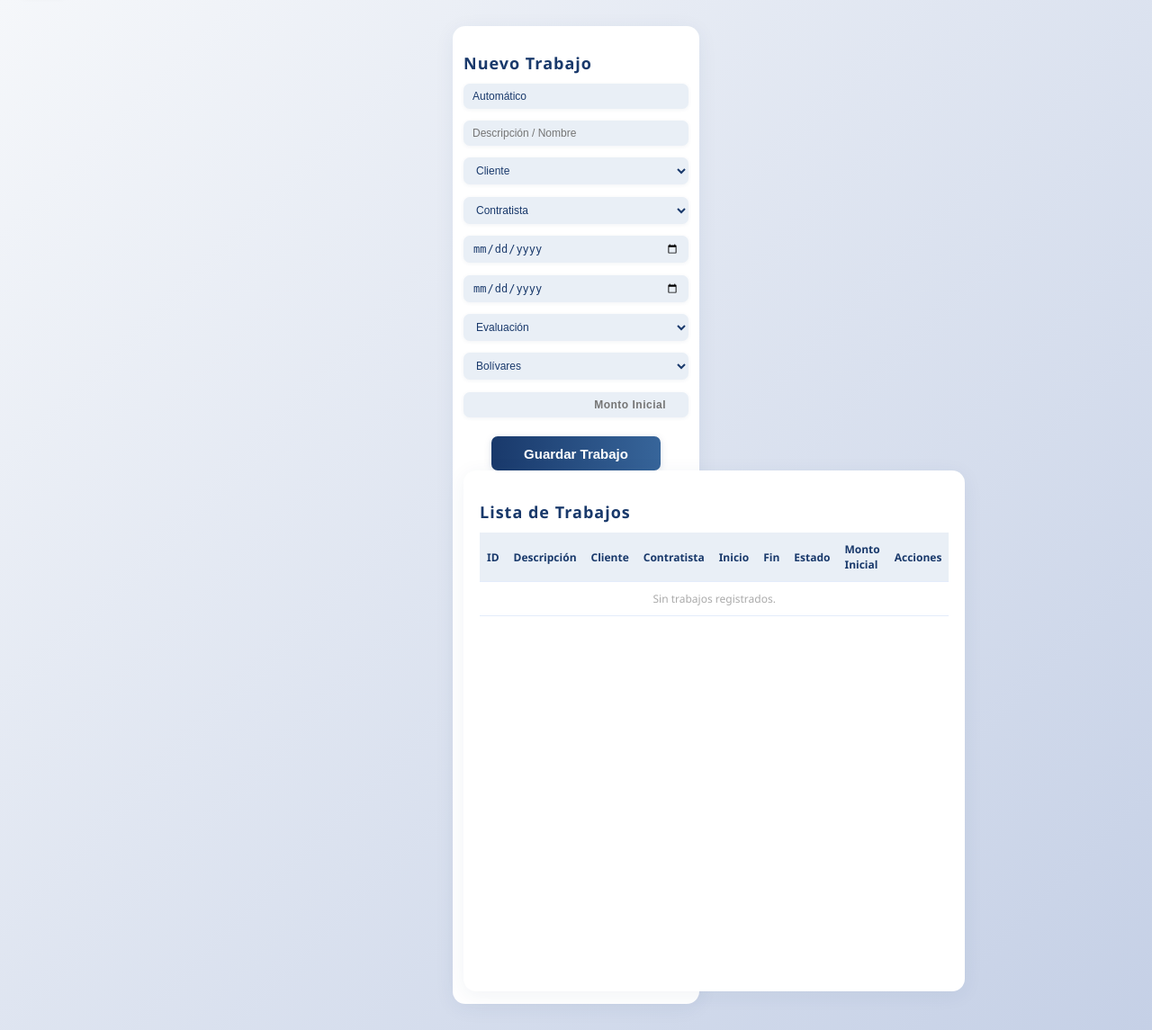
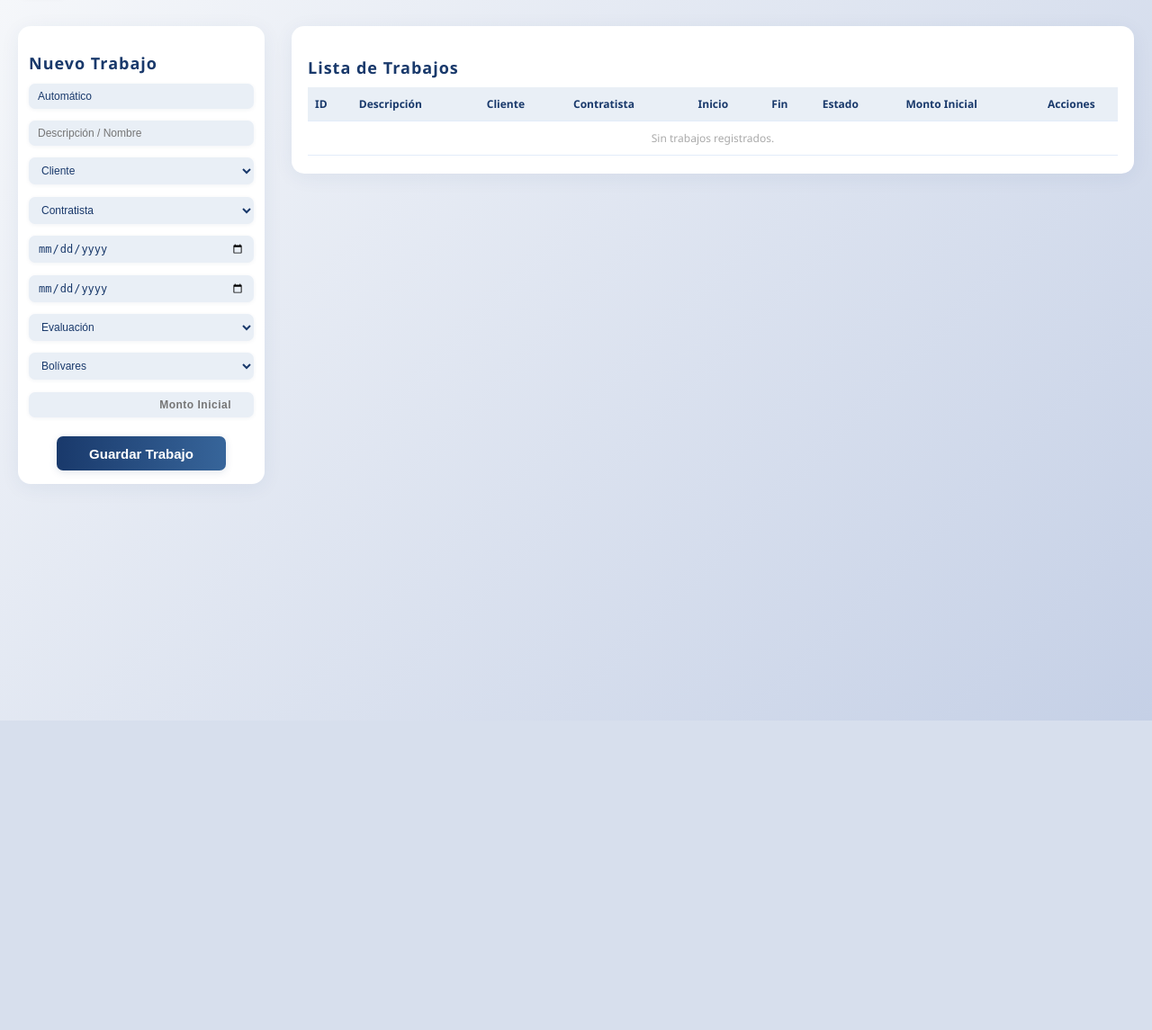
Before and after one commit to Stromgarde76/deco_system, a PHP site: page /modules/trabajos.php in a window 1280 px wide. Shown: the part 64-1209 px from the top of the page at 90% size. After the commit the page ends 865 px from the top, so only its background shows below. Run offline with PHP 8.4, Linux system fonts and the light colour scheme; the visitor is signed in with stand-in values (Sample User, id 1); data that the repository does not hold is empty.

Commit message:
Fix HTML structure and indentation in trabajos.php to match bancos.php pattern
Co-authored-by: Stromgarde76 <223334061+Stromgarde76@users.noreply.github.com>

```diff
--- a/modules/trabajos.php
+++ b/modules/trabajos.php
@@ -194,6 +194,7 @@ while ($row = $res->fetch_assoc()) $trabajos[] = $row;
                     <?php endif; ?>
                 </div>
             </form>
+        </section>
         <section class="bancos-lista">
             <h2>Lista de Trabajos</h2>
             <div class="tabla-scroll">
@@ -208,7 +209,7 @@ while ($row = $res->fetch_assoc()) $trabajos[] = $row;
                         <th>Fin</th>
                         <th>Estado</th>
                         <th>Monto Inicial</th>
-                                <th>Acciones</th>
+                        <th class="col-acciones">Acciones</th>
                     </tr>
                 </thead>
                 <tbody>
@@ -230,7 +231,7 @@ while ($row = $res->fetch_assoc()) $trabajos[] = $row;
                                 }
                             ?>
                         </td>
-                            <td class="col-acciones">
+                        <td>
                             <a href="trabajos.php?editar=<?php echo urlencode($t['id_trab']); ?>" class="btn-accion editar" title="Editar">&#9998;</a>
                             <form id="form-eliminar-<?php echo $t['id_trab']; ?>" method="post" action="" class="form-inline">
                                 <input type="hidden" name="accion" value="eliminar">
```
Lines whose indentation alone changed are shown as unchanged.
